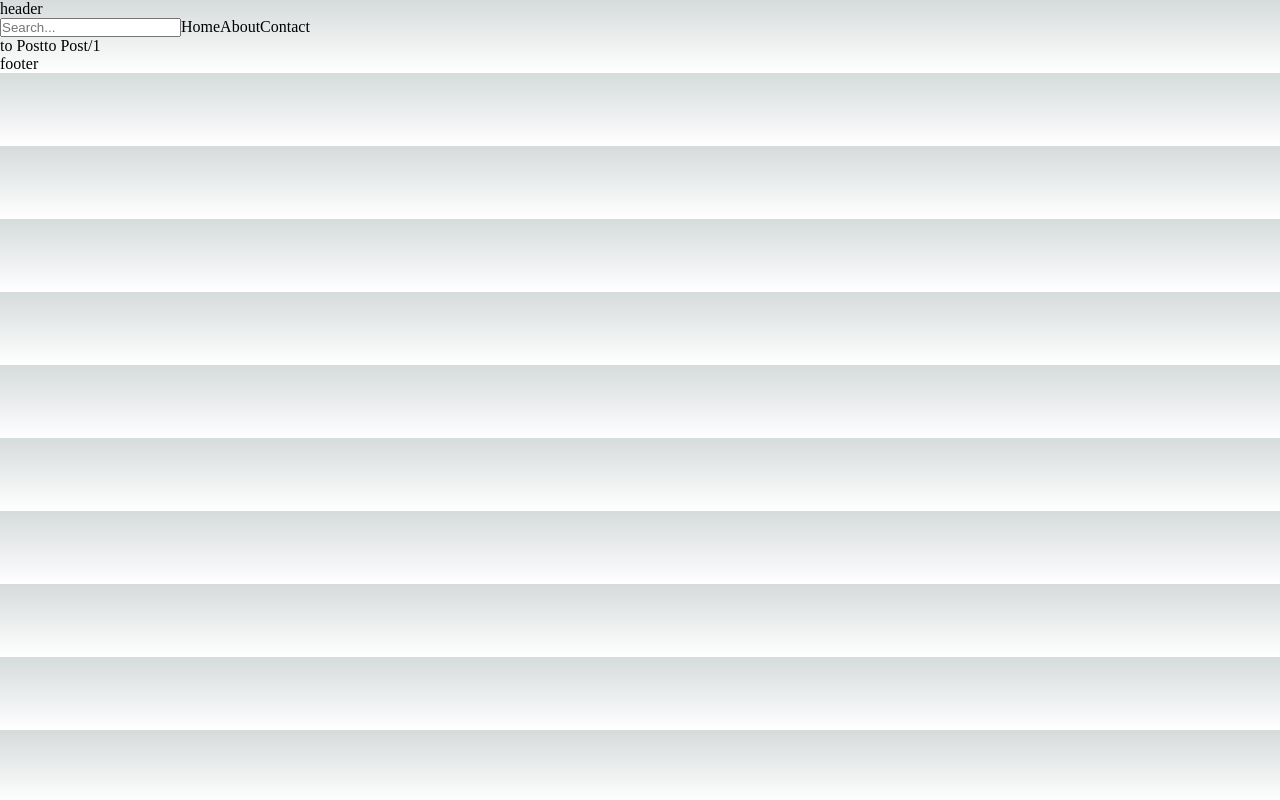
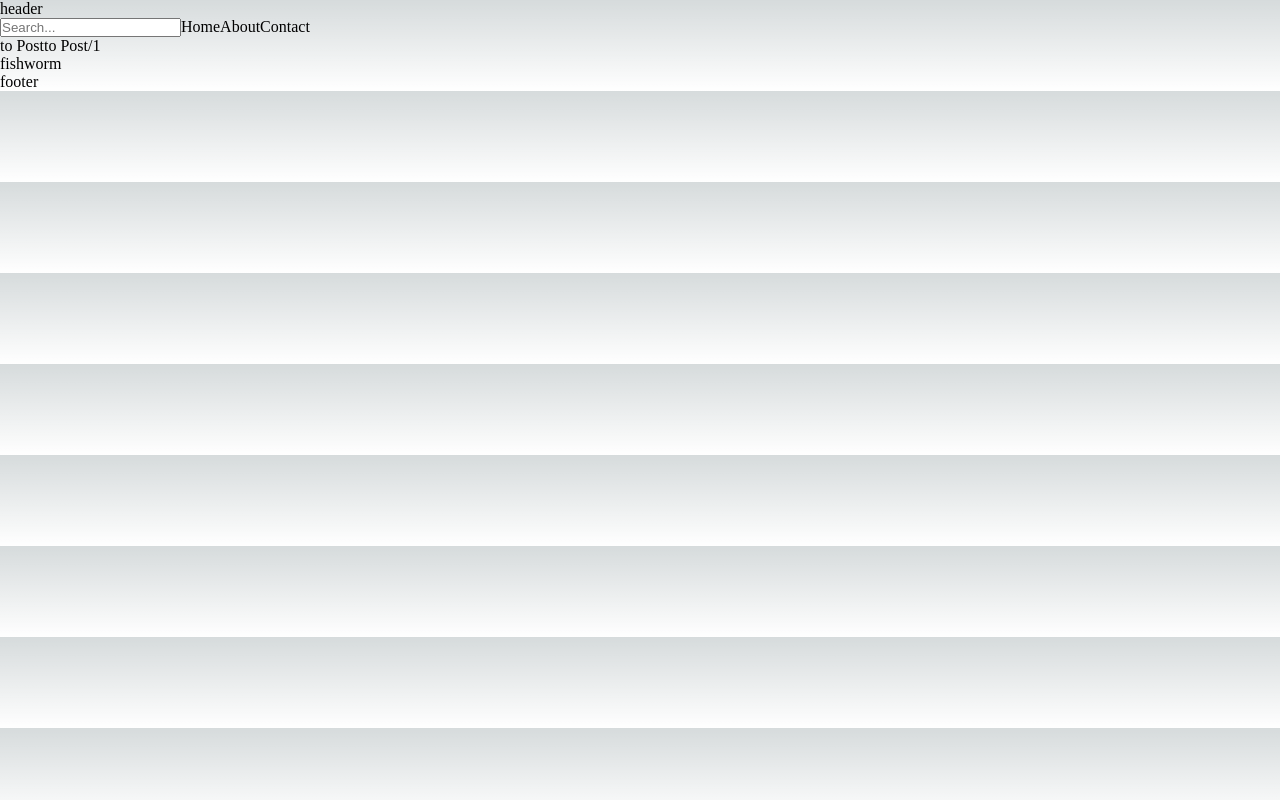
Before and after one commit to fishworm96/next-demo1, a Next.js app: page / in a window 1280 px wide. Built offline with nearby package versions, Linux system fonts and the light colour scheme.

Commit message:
feat: 使用环境变量

```diff
--- a/next.config.js
+++ b/next.config.js
@@ -1,6 +1,9 @@
 /** @type {import('next').NextConfig} */
 const nextConfig = {
   reactStrictMode: true,
+  env: {
+    name: "fishworm"
+  }
 }
 
 module.exports = nextConfig
--- a/src/pages/index.tsx
+++ b/src/pages/index.tsx
@@ -15,6 +15,7 @@ export default function Home() {
       {/* 使用Link代替a标签，a会发起http请求Link不会发起http请求。 */}
       <Link href="/post">to Post</Link>
       <Link href="/post/1">to Post/1</Link>
+      <div>{process.env.name}</div>
       <Head>
         <title>Create Next App</title>
         <meta name="description" content="Generated by create next app" />
```
